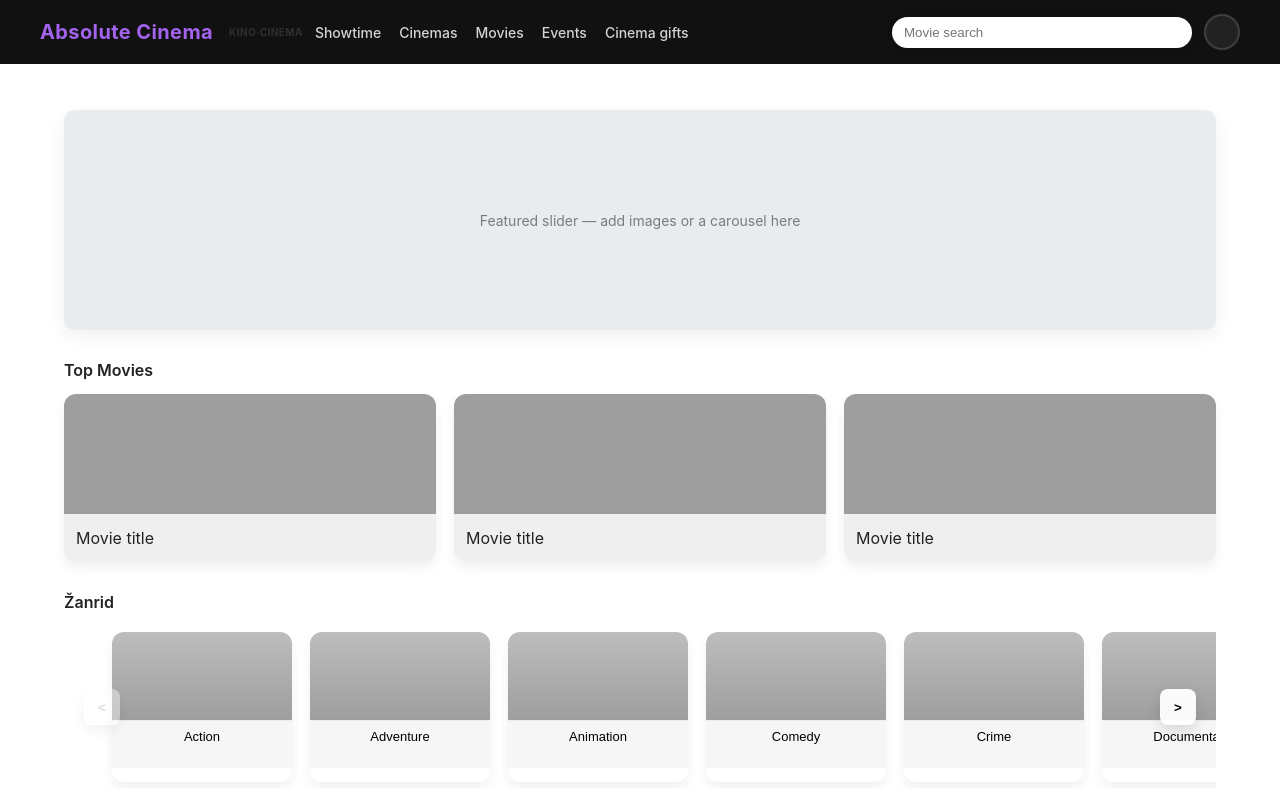
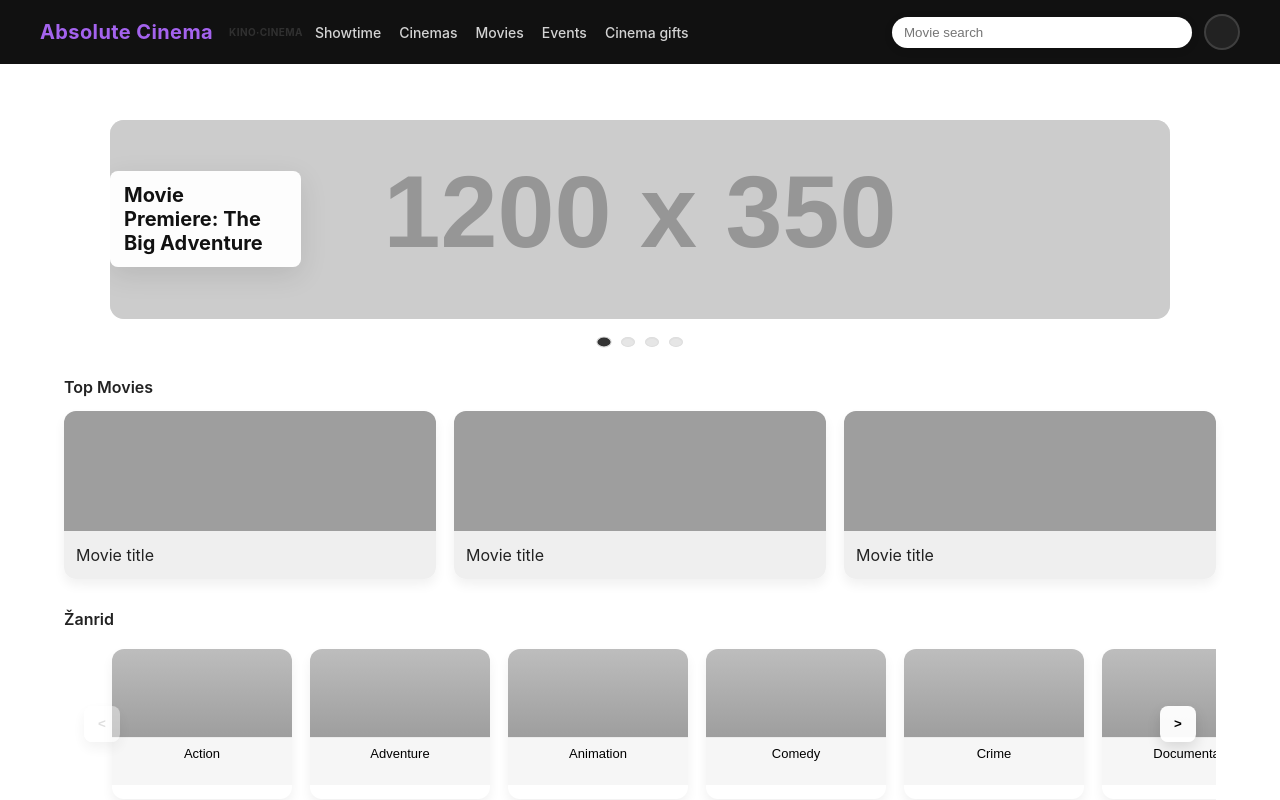
Before and after one commit to Tallinna-Polutehnikum/TA23B-B3-projekt, a React (Vite) app in the folder main-site/: page / in a window 1280 px wide. Shown: the top 800 px of the page. Built offline with nearby package versions, Linux system fonts and the light colour scheme.

Commit message:
hero banner

```diff
--- a/main-site/src/App.jsx
+++ b/main-site/src/App.jsx
@@ -1,6 +1,6 @@
 import "./index.css";
 import "./App.css";
-import Banner from "./components/Banner";
+import HeroBanner from "./components/HeroBanner";
 import TopMovies from "./components/TopMovies";
 import Genres from "./components/Genres";
 import Gifts from "./components/Gifts";
@@ -28,7 +28,7 @@ function App() {
       </header>
 
       <main className="site-container main-content">
-        <Banner />
+        <HeroBanner />
         <TopMovies />
         <Genres />
         <Gifts />
--- a/main-site/src/components/Banner.css
+++ b/main-site/src/components/Banner.css
@@ -1,54 +1,86 @@
+/* Hero wrapper - full width and responsive height using aspect ratio trick */
 .hero {
-  width: 100% !important;
-  max-width: 1200px !important;   /* match container width */
-  margin: 18px auto !important;
-  height: 200px;
-  padding: 16px;
+  width: 100%;
+  padding: 0 12px;
+  box-sizing: border-box;
+}
+
+.hero-inner {
+  max-width: 1200px;
+  margin: 18px auto;
+  position: relative;
+  overflow: hidden;
+  border-radius: 10px;
   box-shadow: 0 6px 18px rgba(0,0,0,0.06);
-  border-radius: 10px;
+  /* responsive aspect ratio: adjust padding-top to change height */
+  padding-top: 28%;
+}
+
+/* Slides container - horizontal track */
+.slides {
+  display: flex;
+  height: 100%;
+  width: 300%; /* will be transformed by inline style */
+  transition: transform 700ms cubic-bezier(.2,.9,.2,1);
+}
+
+.slide {
+  flex: 0 0 100%;
   display: flex;
   align-items: center;
-  justify-content: center;
-  color: #6e6e6e;
-  overflow: hidden;
+  justify-content: flex-start;
+  padding: 28px;
+  box-sizing: border-box;
+  background-size: cover;
+  background-position: center;
 }
 
-/* ensure the hero inner block fills the banner */
-.hero > div {
-  width:100%;
-  max-width:1100px;
-  margin:0 auto;
-  text-align:center;
+.slide-content {
+  color: #111;
+  max-width: 60%;
+}
+.slide-title {
+  font-size: 28px;
+  margin: 0 0 6px 0;
+}
+.slide-sub {
+  margin: 0;
+  color: rgba(0,0,0,0.6);
 }
 
-/* large-screen tweak */
-@media (min-width: 1200px) {
-  .hero { max-width: 1200px; height: 220px; }
+/* Dots / pagination */
+.dots {
+  position: absolute;
+  left: 50%;
+  transform: translateX(-50%);
+  bottom: 14px;
+  display: flex;
+  gap: 8px;
+  z-index: 6;
+}
+.dot {
+  width: 10px;
+  height: 10px;
+  border-radius: 50%;
+  background: rgba(0,0,0,0.12);
+  border: none;
+  padding: 0;
+  cursor: pointer;
+}
+.dot.active { background: rgba(0,0,0,0.32); }
+
+/* small screen tweaks */
+@media (max-width: 900px) {
+  .hero-inner { padding-top: 40%; }
+  .slide-content { max-width: 80%; }
+  .slide-title { font-size: 20px; }
 }
 
-/* smaller hero on small screens */
 @media (max-width: 520px) {
-  .hero { height: 120px; border-radius: 8px; max-width: 100%; margin: 12px; }
+  .hero-inner { margin: 12px; padding-top: 54%; border-radius: 8px; }
+  .slide { padding: 16px; }
+  .dots { bottom: 10px; }
 }
 
-/* placeholder text styling */
-.hero > div {
-  font-size: 14px;
-  text-align: center;
-  max-width: 900px;
-}
-
-/* simple pagination dots (optional) */
-.hero .dots {
-  position: absolute;
-  bottom: 10px;
-  display: flex;
-  gap: 6px;
-}
-.hero .dots span {
-  width: 6px;
-  height: 6px;
-  background: rgba(0,0,0,0.12);
-  border-radius: 50%;
-}
-.hero .dots span.active { background: rgba(0,0,0,0.28); }
+/* screen-reader only helper */
+.sr-only { position: absolute; left: -10000px; top: auto; width: 1px; height: 1px; overflow: hidden; }
--- a/main-site/src/components/Banner.jsx
+++ b/main-site/src/components/Banner.jsx
@@ -1,12 +1,65 @@
-import React from 'react';
+import React, { useEffect, useRef, useState } from 'react';
 import './Banner.css';
 
+const SLIDE_INTERVAL = 30000; // 30 seconds
+
 export default function Banner() {
+  const slides = [
+    { id: 1, title: 'Now Showing', subtitle: 'Top movies in cinemas', color: '#e6e6e6' },
+    { id: 2, title: 'Special Events', subtitle: 'Concerts • Premieres • Festivals', color: '#dcd7f7' },
+    { id: 3, title: 'Family Picks', subtitle: 'Fun for the whole family', color: '#f7e6e6' },
+  ];
+
+  const [index, setIndex] = useState(0);
+  const timeoutRef = useRef(null);
+
+  useEffect(() => {
+    // autoplay
+    clearTimeout(timeoutRef.current);
+    timeoutRef.current = setTimeout(() => {
+      setIndex((prev) => (prev + 1) % slides.length);
+    }, SLIDE_INTERVAL);
+
+    return () => clearTimeout(timeoutRef.current);
+  }, [index]);
+
+  function goTo(i) {
+    setIndex(i);
+  }
+
   return (
-    <div className="hero section" role="region" aria-label="Featured movies">
-      <div style={{width:"100%",display:"flex",justifyContent:"center",alignItems:"center",color:"#7b7b7b"}}>
-        Featured slider — add images or a carousel here
+    <section className="hero" role="region" aria-label="Featured carousel">
+      <div className="hero-inner">
+        <div className="slides" style={{ transform: `translateX(-${index * 100}%)` }}>
+          {slides.map((s) => (
+            <article
+              className="slide"
+              key={s.id}
+              aria-hidden={index !== slides.indexOf(s)}
+              style={{ background: `linear-gradient(180deg, rgba(0,0,0,0.04), rgba(0,0,0,0.02)), ${s.color}` }}
+            >
+              <div className="slide-content">
+                <h2 className="slide-title">{s.title}</h2>
+                <p className="slide-sub">{s.subtitle}</p>
+              </div>
+            </article>
+          ))}
+        </div>
+
+        <div className="dots" role="tablist" aria-label="Slide navigation">
+          {slides.map((_, i) => (
+            <button
+              key={i}
+              className={`dot ${i === index ? 'active' : ''}`}
+              aria-label={`Show slide ${i + 1}`}
+              aria-selected={i === index}
+              onClick={() => goTo(i)}
+            />
+          ))}
+        </div>
+
+        <div className="sr-only" aria-live="polite">{slides[index].title}: {slides[index].subtitle}</div>
       </div>
-    </div>
+    </section>
   );
 }
--- /dev/null
+++ b/main-site/src/components/HeroBanner.css
@@ -0,0 +1,184 @@
+.hero-banner {
+  width: 100%;
+  display: flex;
+  justify-content: center;
+  margin: 28px 0 0 0;
+  box-sizing: border-box;
+  display: flex;
+  flex-direction: column;
+  align-items: center;
+}
+
+.hero-banner__viewport {
+  width: 92%;
+  max-width: 1280px;
+  background: #e9e9e9;
+  border-radius: 14px;
+  position: relative;
+  overflow: hidden;
+  box-shadow: 0 1px 0 rgba(0,0,0,0.06) inset;
+  /* keep the same proportions as the provided mockup: very wide and short */
+  aspect-ratio: 16 / 3; /* ~5.33:1; adjusts height automatically with width */
+}
+
+.hero-banner__slide {
+  position: absolute;
+  inset: 0;
+  width: 100%;
+  height: 100%;
+  background-size: cover;
+  background-position: center;
+  opacity: 0;
+  transition: opacity 600ms ease-in-out;
+  display: flex;
+  align-items: flex-end;
+  padding: 0 4vw 48px 4vw;
+}
+
+.hero-banner__slide.active {
+  opacity: 1;
+  position: relative;
+}
+
+.hero-banner__mini-info {
+  position: absolute;
+  left: 0;
+  top: 50%;
+  transform: translateY(-50%);
+  width: clamp(120px, 18%, 260px);
+  color: #111;
+  background: rgba(255,255,255,0.97);
+  padding: 12px 18px 12px 14px;
+  border-radius: 8px;
+  box-shadow: 0 8px 28px rgba(0,0,0,0.10);
+  box-sizing: border-box;
+  z-index: 6;
+  display: flex;
+  align-items: center;
+}
+.hero-banner__mini-info h2 {
+  font-size: 1.25rem;
+  margin: 0;
+  font-weight: 700;
+  line-height: 1.2;
+}
+
+/* small promo banner placed tightly inside the hero (top-right) */
+.hero-banner__mini {
+  position: absolute;
+  right: 12px; /* keep inside the viewport */
+  top: 12px;
+  /* responsive clamped width so it never overflows the hero */
+  width: clamp(120px, 14%, 220px);
+  z-index: 8;
+  box-shadow: 0 6px 18px rgba(0,0,0,0.18);
+  border-radius: 8px;
+  overflow: hidden;
+  background: #fff;
+}
+.hero-banner__mini img {
+  display: block;
+  width: 100%;
+  height: auto;
+  object-fit: cover;
+}
+
+@media (max-width: 900px) {
+  .hero-banner__mini {
+    width: 22%;
+    min-width: 110px;
+  }
+}
+
+@media (max-width: 600px) {
+  .hero-banner__mini {
+    /* hide the mini banner on small phones to save space */
+    display: none;
+  }
+}
+
+.hero-banner__info h2 {
+  margin: 0 0 6px 0;
+  font-size: 1.8rem;
+  font-weight: 700;
+}
+
+.hero-banner__info p {
+  margin: 0;
+  font-size: 1rem;
+}
+
+.hero-banner__dots {
+  display: flex;
+  justify-content: center;
+  gap: 10px;
+  margin-top: 18px;
+  margin-bottom: 0;
+  position: relative;
+  width: 100%;
+  max-width: 1280px;
+  padding-left: 0;
+}
+
+.hero-banner__dot {
+  width: 10px;
+  aspect-ratio: 1 / 1;
+  height: auto;
+  min-height: 10px;
+  max-height: 10px;
+  border-radius: 50%;
+  background: #e6e6e6;
+  border: 1px solid #ddd;
+  box-shadow: 0 1px 0 rgba(0,0,0,0.03) inset;
+  cursor: pointer;
+  transition: transform 120ms ease, background 120ms linear;
+  display: inline-block;
+}
+
+.hero-banner__dot.active {
+  background: #333;
+  transform: scale(1.1);
+}
+
+@media (max-width: 900px) {
+  .hero-banner__viewport {
+    width: 96%;
+  }
+  .hero-banner__slide {
+    /* keep the aspect-ratio behavior; adjust internal padding for tablet */
+    padding-bottom: 28px;
+  }
+  .hero-banner__info {
+    /* make the info box a bit wider on tablet */
+    width: 32%;
+    min-width: 160px;
+    padding: 14px 16px;
+  }
+  .hero-banner__info h2 {
+    font-size: 1.4rem;
+  }
+}
+
+@media (max-width: 600px) {
+  .hero-banner__viewport {
+    width: 98%;
+  }
+  .hero-banner__slide {
+    padding-bottom: 12px;
+  }
+  .hero-banner__info {
+    /* on mobile, move box to bottom and make it full-width-ish */
+    position: absolute;
+    left: 50%;
+    transform: translateX(-50%);
+    bottom: 12px;
+    top: auto;
+    width: 90%;
+    min-width: 0;
+    padding: 10px 12px;
+    border-radius: 8px;
+  }
+  .hero-banner__info h2 {
+    font-size: 1rem;
+  }
+}
--- /dev/null
+++ b/main-site/src/components/HeroBanner.jsx
@@ -0,0 +1,80 @@
+import React, { useState, useEffect, useRef } from "react";
+import "./HeroBanner.css";
+
+const slides = [
+  {
+    title: "Movie Premiere: The Big Adventure",
+    description: "Join us for the premiere of The Big Adventure!",
+    image: "https://via.placeholder.com/1200x350?text=Movie+Premiere",
+  },
+  {
+    title: "Live Event: Stand-up Night",
+    description: "Enjoy a night of laughter with top comedians!",
+    image: "https://via.placeholder.com/1200x350?text=Stand-up+Night",
+  },
+  {
+    title: "Family Day: Animated Hits",
+    description: "Bring your family for a day of animated movies.",
+    image: "https://via.placeholder.com/1200x350?text=Animated+Hits",
+  },
+  {
+    title: "Special Screening: Classic Cinema",
+    description: "Experience timeless classics on the big screen.",
+    image: "https://via.placeholder.com/1200x350?text=Classic+Cinema",
+  },
+];
+
+const HeroBanner = () => {
+  const [current, setCurrent] = useState(0);
+  const timerRef = useRef(null);
+
+  useEffect(() => {
+    timerRef.current = setInterval(() => {
+      setCurrent((prev) => (prev + 1) % slides.length);
+    }, 30000);
+    return () => clearInterval(timerRef.current);
+  }, []);
+
+  const goTo = (idx) => {
+    setCurrent(idx);
+    // reset timer so user has full 30s on manual change
+    clearInterval(timerRef.current);
+    timerRef.current = setInterval(() => {
+      setCurrent((prev) => (prev + 1) % slides.length);
+    }, 30000);
+  };
+
+  return (
+    <section className="hero-banner" aria-roledescription="carousel">
+      <div className="hero-banner__viewport">
+        {slides.map((s, idx) => (
+          <div
+            key={idx}
+            className={`hero-banner__slide ${idx === current ? "active" : ""}`}
+            style={{ backgroundImage: `url(${s.image})` }}
+            role="group"
+            aria-roledescription="slide"
+            aria-label={`${idx + 1} of ${slides.length}`}
+          >
+            <div className="hero-banner__mini-info">
+              <h2>{s.title}</h2>
+            </div>
+          </div>
+        ))}
+      </div>
+
+      <div className="hero-banner__dots">
+        {slides.map((_, idx) => (
+          <button
+            key={idx}
+            className={`hero-banner__dot${idx === current ? " active" : ""}`}
+            onClick={() => goTo(idx)}
+            aria-label={`Go to slide ${idx + 1}`}
+          />
+        ))}
+      </div>
+    </section>
+  );
+};
+
+export default HeroBanner;
```
